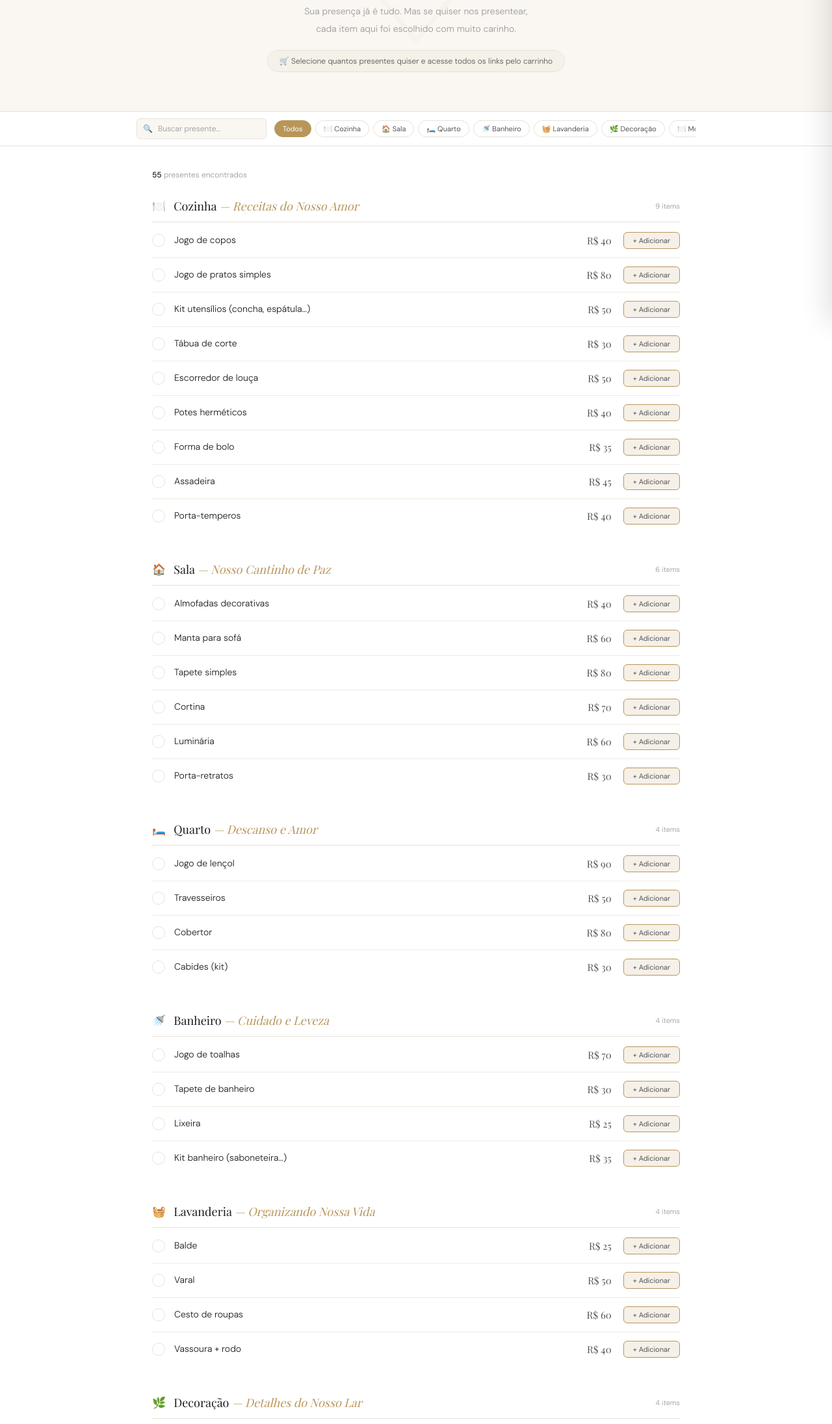
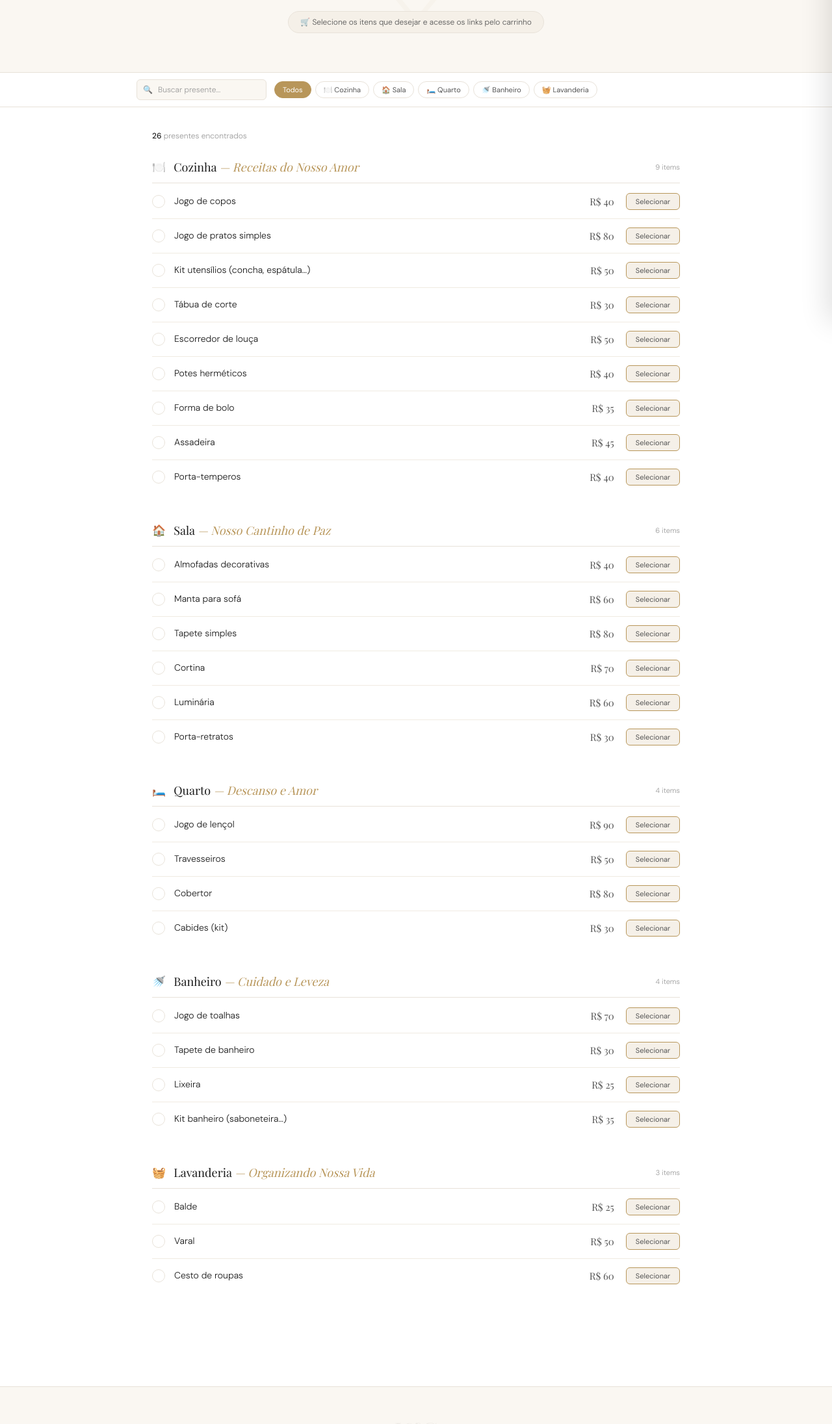
Before and after one commit to alvaroteodorolima-byte/Sugest-o-presente, a plain HTML site: page index.html in a window 1280 px wide. Shown: the part 305-2496 px from the top of the page at 65% size. Drawn offline with nearby package versions, Linux system fonts and the light colour scheme; a web font is replaced by a local one.

Commit message:
Add files via upload

```diff
--- a/index.html
+++ b/index.html
@@ -480,10 +480,10 @@
 <!-- HERO -->
 <div class="hero">
   <p class="hero-eyebrow">Lista de Presentes</p>
-  <h1 class="hero-title">Nossa <em>Casinha</em><br>começa com você</h1>
+  <h1 class="hero-title">Obrigado por <em>tanto</em> carinho</h1>
   <div class="hero-divider"></div>
-  <p class="hero-sub">Sua presença já é tudo. Mas se quiser nos presentear,<br>cada item aqui foi escolhido com muito carinho.</p>
-  <p class="hero-tip">🛒 Selecione quantos presentes quiser e acesse todos os links pelo carrinho</p>
+  <p class="hero-sub">Sua presença já é o nosso maior presente.<br>Recebemos cada gesto de carinho com muita gratidão.</p>
+  <p class="hero-tip">🛒 Selecione os itens que desejar e acesse os links pelo carrinho</p>
 </div>
 
 <!-- CONTROLS -->
@@ -529,7 +529,7 @@
       <span class="cart-summary-label">Total selecionado</span>
       <span class="cart-summary-total" id="cartTotal">R$ 0</span>
     </div>
-    <p class="cart-note">Clique em cada presente para ir ao link de pagamento. Cada um é pago separadamente com muito amor. 🤍</p>
+    <p class="cart-note">Cada presente pode ser pago separadamente. Ficamos muito gratos por qualquer gesto de carinho. 🤍</p>
     <button class="cart-clear" onclick="clearCart()">Limpar carrinho</button>
   </div>
 </div>
@@ -586,70 +586,6 @@ const data = [
       { id:"l1", name:"Balde",           price:25, link:"https://mpago.la/2K1eL8P", given:false },
       { id:"l2", name:"Varal",           price:50, link:"https://mpago.la/345gtuT", given:false },
       { id:"l3", name:"Cesto de roupas", price:60, link:"https://mpago.la/2SVv8WS", given:false },
-      { id:"l4", name:"Vassoura + rodo", price:40, link:"https://mpago.la/1ABbin8", given:false },
-    ]
-  },
-  {
-    id: "decoracao", icon: "🌿", name: "Decoração", subtitle: "Detalhes do Nosso Lar",
-    items: [
-      { id:"d1", name:"Vasos decorativos",    price:40, link:"https://mpago.la/1Fx5oxw", given:false },
-      { id:"d2", name:"Velas aromáticas",     price:30, link:"https://mpago.la/1wRbnsi", given:false },
-      { id:"d3", name:"Quadros simples",      price:60, link:"https://mpago.la/1Ar2FHA", given:false },
-      { id:"d4", name:"Plantinha artificial", price:35, link:"https://mpago.la/31KQj7Q", given:false },
-    ]
-  },
-  {
-    id: "momentos", icon: "🍽️", name: "Momentos a Dois", subtitle: "Sabores do Nosso Amor",
-    items: [
-      { id:"m1", name:"Nosso primeiro jantar especial", price:80, link:"https://mpago.la/2Jan4Sa", given:false },
-      { id:"m2", name:"Almoço juntinhos",              price:70, link:"https://mpago.la/2vtAfsR", given:false },
-      { id:"m3", name:"Café da manhã a dois",          price:60, link:"https://mpago.la/1Ar2FHA", given:false },
-      { id:"m4", name:"Uma doce sobremesa",            price:40, link:"https://mpago.la/1Fx5oxw", given:false },
-    ]
-  },
-  {
-    id: "lazer", icon: "🎬", name: "Lazer em Casa", subtitle: "Nosso Cantinho",
-    items: [
-      { id:"lz1", name:"Noite de pizza e risadas",  price:50, link:"https://mpago.la/1eGCtmZ", given:false },
-      { id:"lz2", name:"Cinema no sofá",            price:40, link:"https://mpago.la/1Fx5oxw", given:false },
-      { id:"lz3", name:"Hambúrguer e conversa boa", price:60, link:"https://mpago.la/1Ar2FHA", given:false },
-      { id:"lz4", name:"Noite de jogos",            price:40, link:"https://mpago.la/1Fx5oxw", given:false },
-    ]
-  },
-  {
-    id: "diaadia", icon: "🛒", name: "Dia a Dia", subtitle: "Construindo Nosso Lar",
-    items: [
-      { id:"dd1", name:"Compras do mês",          price:100, link:"https://mpago.la/1ASeiDW", given:false },
-      { id:"dd2", name:"Feira da semana",         price:60,  link:"https://mpago.la/1Ar2FHA", given:false },
-      { id:"dd3", name:"Primeira ida ao mercado", price:80,  link:"https://mpago.la/2Jan4Sa", given:false },
-      { id:"dd4", name:"Despensa cheia de amor",  price:70,  link:"https://mpago.la/2vtAfsR", given:false },
-    ]
-  },
-  {
-    id: "casados", icon: "💑", name: "Vida de Casados", subtitle: "Nossa Rotina Juntos",
-    items: [
-      { id:"ca1", name:"Nosso primeiro mês",      price:100, link:"https://mpago.la/1ASeiDW", given:false },
-      { id:"ca2", name:"Um encontro especial",    price:80,  link:"https://mpago.la/2Jan4Sa", given:false },
-      { id:"ca3", name:"Dia de descanso a dois",  price:70,  link:"https://mpago.la/2vtAfsR", given:false },
-      { id:"ca4", name:"Um passeio inesquecível", price:90,  link:"https://mpago.la/2YFVQe5", given:false },
-    ]
-  },
-  {
-    id: "lua", icon: "✨", name: "Lua de Mel", subtitle: "Nossa Primeira Viagem",
-    items: [
-      { id:"lu1", name:"Ajude nossa lua de mel",    price:100, link:"https://mpago.la/1ASeiDW", given:false },
-      { id:"lu2", name:"Jantar na viagem",          price:80,  link:"https://mpago.la/2Jan4Sa", given:false },
-      { id:"lu3", name:"Um passeio especial",       price:90,  link:"https://mpago.la/2YFVQe5", given:false },
-      { id:"lu4", name:"Lembrança da nossa viagem", price:60,  link:"https://mpago.la/1Ar2FHA", given:false },
-    ]
-  },
-  {
-    id: "prazeres", icon: "☕", name: "Pequenos Prazeres", subtitle: "Detalhes que Encantam",
-    items: [
-      { id:"p1", name:"Nosso cafezinho",   price:30, link:"https://mpago.la/1wRbnsi", given:false },
-      { id:"p2", name:"Um sorvete juntos", price:30, link:"https://mpago.la/1wRbnsi", given:false },
-      { id:"p3", name:"Lanche da noite",   price:40, link:"https://mpago.la/1Fx5oxw", given:false },
-      { id:"p4", name:"Piquenique a dois", price:50, link:"https://mpago.la/1eGCtmZ", given:false },
     ]
   },
 ];
@@ -749,7 +685,7 @@ function renderCartDrawer() {
           <p class="cart-item-name">${item.name}</p>
           <p class="cart-item-price">R$ ${item.price}</p>
           ${item.link
-            ? `<a href="${item.link}" class="cart-item-link">Ir para o pagamento →</a>`
+            ? `<a href="${item.link}" class="cart-item-link">Acessar link →</a>`
             : `<span class="cart-item-link no-link-yet">Link em breve</span>`
           }
         </div>
@@ -812,9 +748,9 @@ function render() {
           } else if (inCart) {
             statusHtml = `<span class="gift-status in-cart-badge" onclick="toggleCart('${item.id}')" style="cursor:pointer">No carrinho ✓</span>`;
           } else if (item.link) {
-            statusHtml = `<span class="gift-status available" onclick="toggleCart('${item.id}')">+ Adicionar</span>`;
+            statusHtml = `<span class="gift-status available" onclick="toggleCart('${item.id}')">Selecionar</span>`;
           } else {
-            statusHtml = `<span class="gift-status available" onclick="toggleCart('${item.id}')">+ Adicionar</span>`;
+            statusHtml = `<span class="gift-status available" onclick="toggleCart('${item.id}')">Selecionar</span>`;
           }
 
           return `
```
